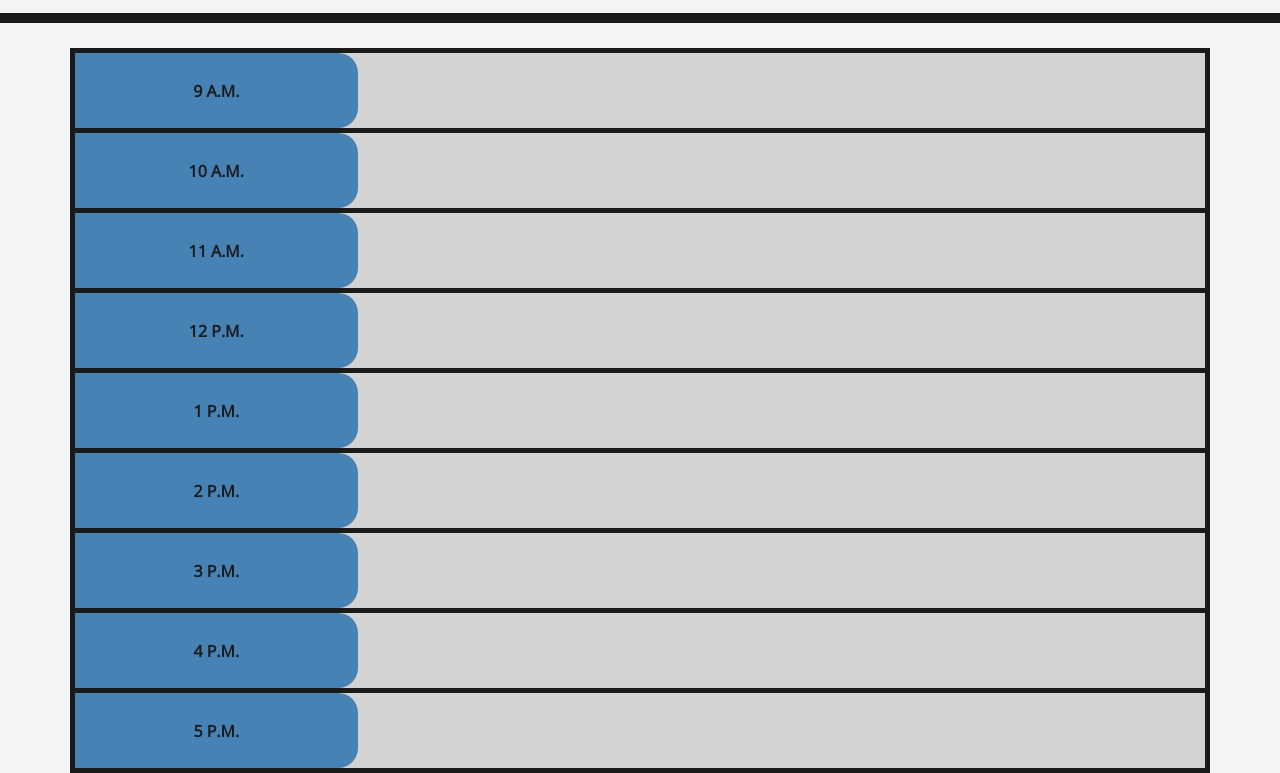
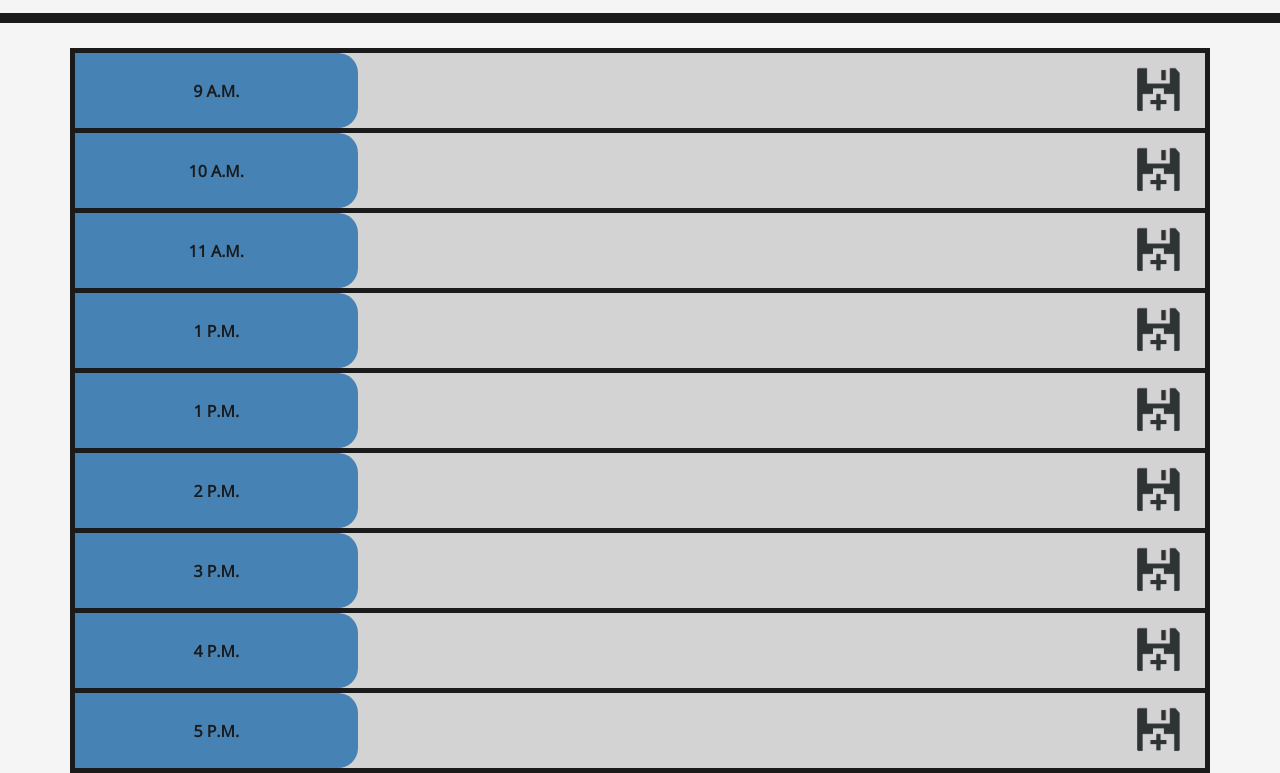
Before and after one commit to djmarcy/task_scheduler, a plain HTML site: page index.html in a window 1280 px wide. Shown: the part 108-881 px from the top of the page. Drawn offline with nearby package versions, Linux system fonts and the light colour scheme.

Commit message:
Finalized layout by adding buttons to 'Save Event' column

```diff
--- a/Assets/css/style.css
+++ b/Assets/css/style.css
@@ -1,5 +1,5 @@
 body {
-  font-family: 'Open Sans', sans-serif;
+  font-family: "Open Sans", sans-serif;
   font-size: 16px;
   line-height: 1;
   background-color: whitesmoke;
@@ -66,7 +66,7 @@ textarea {
   flex-direction: column;
   margin-top: 25px;
   background-color: lightgray;
-  }
+}
 
 .row {
   display: flex;
@@ -76,21 +76,9 @@ textarea {
   border-bottom: none;
 }
 
-/* .time-block,
-.event-input,
-.save-event {
-  border: 5px solid #1a1a1a;
-  border-bottom: none;
-} */
-
 .container:last-of-type {
   border-bottom: 5px solid #1a1a1a;
 }
-
-/* .time-block,
-.event-input {
-  border-right: none;
-} */
 
 .time-block {
   text-align: center;
@@ -100,3 +88,24 @@ textarea {
   font-weight: bolder;
   border-radius: 0 20px 20px 0;
 }
+
+input {
+  width: 100%;
+  height: 100%;
+  background-color: transparent;
+  border: none;
+}
+
+.save-event {
+  display: flex;
+  justify-content: center;
+  align-items: center;
+}
+.save-btn {
+  max-width: 50px;
+  max-height: 50px;
+}
+
+.save-btn:hover {
+  cursor: pointer;
+}
--- a/index.html
+++ b/index.html
@@ -1,20 +1,15 @@
 <!DOCTYPE html>
 <html lang="en">
+
 <head>
   <meta charset="UTF-8" />
   <meta name="viewport" content="width=device-width, initial-scale=1.0" />
   <meta http-equiv="X-UA-Compatible" content="ie=edge" />
-    <link
-      rel="stylesheet"
-      href="https://use.fontawesome.com/releases/v5.8.1/css/all.css"
-      integrity="sha384-50oBUHEmvpQ+1lW4y57PTFmhCaXp0ML5d60M1M7uH2+nqUivzIebhndOJK28anvf"
-      crossorigin="anonymous"
-    />
-    <link rel="stylesheet" href="https://cdn.jsdelivr.net/npm/bootstrap@5.1.3/dist/css/bootstrap.min.css" integrity="sha384-1BmE4kWBq78iYhFldvKuhfTAU6auU8tT94WrHftjDbrCEXSU1oBoqyl2QvZ6jIW3" crossorigin="anonymous">
-    <link
-      href="https://fonts.googleapis.com/css?family=Open+Sans&display=swap"
-      rel="stylesheet"
-    />
+  <link rel="stylesheet" href="https://use.fontawesome.com/releases/v5.8.1/css/all.css"
+    integrity="sha384-50oBUHEmvpQ+1lW4y57PTFmhCaXp0ML5d60M1M7uH2+nqUivzIebhndOJK28anvf" crossorigin="anonymous" />
+  <link rel="stylesheet" href="https://cdn.jsdelivr.net/npm/bootstrap@5.1.3/dist/css/bootstrap.min.css"
+    integrity="sha384-1BmE4kWBq78iYhFldvKuhfTAU6auU8tT94WrHftjDbrCEXSU1oBoqyl2QvZ6jIW3" crossorigin="anonymous">
+  <link href="https://fonts.googleapis.com/css?family=Open+Sans&display=swap" rel="stylesheet" />
   <link rel="stylesheet" href="assets/css/style.css" />
   <title>Work Day Scheduler</title>
 </head>
@@ -29,57 +24,101 @@
   <section class="container">
 
     <div class="row" data-time="9">
+
       <div class="time-block col-3">9 A.M.</div>
-        <div class="event-input col-8"></div>
-        <div class="save-event col-1"></div>
+
+      <div class="event-input col-8"><input type="text" name="schedule-item" id=""></div>
+
+      <div class="save-event col-1">
+        <img src="./Assets/imgs/icon-pack-2129743.png" alt="Floppy disk" class="save-btn">
+      </div>
+
     </div>
 
     <div class="row" data-time="10">
       <div class="time-block col-3">10 A.M.</div>
-        <div class="event-input col-8"></div>
-        <div class="save-event col-1"></div>
+      <div class="event-input col-8"><input type="text" name="schedule-item" id=""></div>
+      <div class="save-event col-1">
+        <img src="./Assets/imgs/icon-pack-2129743.png" alt="Floppy disk" class="save-btn">
+      </div>
     </div>
 
     <div class="row" data-time="11">
       <div class="time-block col-3">11 A.M.</div>
-        <div class="event-input col-8"></div>
-        <div class="save-event col-1"></div>
+
+      <div class="event-input col-8"><input type="text" name="schedule-item" id=""></div>
+
+      <div class="save-event col-1">
+        <img src="./Assets/imgs/icon-pack-2129743.png" alt="Floppy disk" class="save-btn">
+      </div>
     </div>
 
     <div class="row" data-time="12">
-        <div class="time-block col-3">12 P.M.</div>
-        <div class="event-input col-8"></div>
-        <div class="save-event col-1"></div>
+      <div class="time-block col-3">1 P.M.</div>
+      <div class="event-input col-8"><input type="text" name="schedule-item" id=""></div>
+      <div class="save-event col-1">
+        <img src="./Assets/imgs/icon-pack-2129743.png" alt="Floppy disk" class="save-btn">
+      </div>
     </div>
 
     <div class="row" data-time="1">
+
       <div class="time-block col-3">1 P.M.</div>
-        <div class="event-input col-8"></div>
-        <div class="save-event col-1"></div>
+
+      <div class="event-input col-8"><input type="text" name="schedule-item" id=""></div>
+
+      <div class="save-event col-1">
+        <img src="./Assets/imgs/icon-pack-2129743.png" alt="Floppy disk" class="save-btn">
+      </div>
+
     </div>
 
     <div class="row" data-time="2">
+
       <div class="time-block col-3">2 P.M.</div>
-        <div class="event-input col-8"></div>
-        <div class="save-event col-1"></div>
+
+      <div class="event-input col-8"><input type="text" name="schedule-item" id=""></div>
+
+      <div class="save-event col-1">
+        <img src="./Assets/imgs/icon-pack-2129743.png" alt="Floppy disk" class="save-btn">
+      </div>
+
     </div>
 
     <div class="row" data-time="3">
+
       <div class="time-block col-3">3 P.M.</div>
-        <div class="event-input col-8"></div>
-        <div class="save-event col-1"></div>
+
+      <div class="event-input col-8"><input type="text" name="schedule-item" id=""></div>
+
+      <div class="save-event col-1">
+        <img src="./Assets/imgs/icon-pack-2129743.png" alt="Floppy disk" class="save-btn">
+      </div>
+
     </div>
 
     <div class="row" data-time="4">
+
       <div class="time-block col-3">4 P.M.</div>
-        <div class="event-input col-8"></div>
-        <div class="save-event col-1"></div>
+
+      <div class="event-input col-8"><input type="text" name="schedule-item" id=""></div>
+
+      <div class="save-event col-1">
+        <img src="./Assets/imgs/icon-pack-2129743.png" alt="Floppy disk" class="save-btn">
+      </div>
+
     </div>
 
     <div class="row" data-time="5">
+
       <div class="time-block col-3">5 P.M.</div>
-        <div class="event-input col-8"></div>
-        <div class="save-event col-1"></div>
+
+      <div class="event-input col-8"><input type="text" name="schedule-item" id=""></div>
+
+      <div class="save-event col-1">
+        <img src="./Assets/imgs/icon-pack-2129743.png" alt="Floppy disk" class="save-btn">
+      </div>
+
     </div>
 
   </section>
@@ -88,4 +127,5 @@
   <script src="https://cdnjs.cloudflare.com/ajax/libs/moment.js/2.24.0/moment.min.js"></script>
   <script src="/Assets/js/script.js"></script>
 </body>
+
 </html>
```
Also changed, not shown: Assets/imgs/disk-6780403_640.png (added), Assets/imgs/icon-pack-2129743.png (added). Lines whose indentation alone changed are shown as unchanged.
